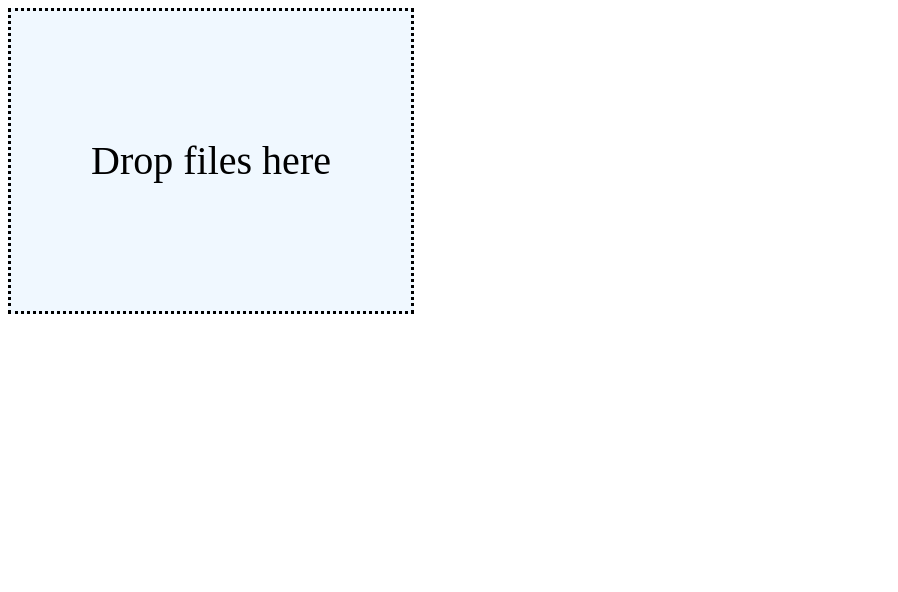
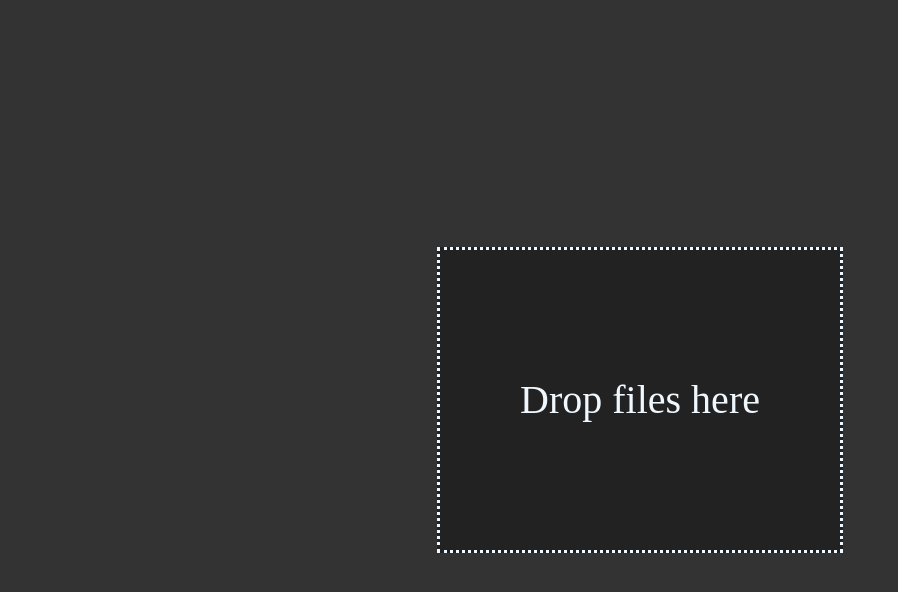
Before and after one commit to Bonsanto/web-node, a website: page views/index.html in a window 1280 px wide. Shown: the whole page, without its empty margins (0-898 px from the left). Drawn offline with Linux system fonts and the light colour scheme.

Commit message:
- Centered the drag and painted the box in a darker color

```diff
--- a/views/index.html
+++ b/views/index.html
@@ -4,9 +4,25 @@
 	<meta charset="UTF-8">
 	<title></title>
 </head>
-<body>
+<body style="background-color: #333333">
 </form>
-<div style="width: 400px; height: 300px; background-color: aliceblue; border-style: dotted solid; border-right-style: dotted; border-left-style: dotted; text-align:center; display: block; font-size: 40px; line-height: 300px;">
+<div style="width: 400px;
+	height: 300px;
+	background-color: #222222;
+	color: aliceblue;
+	border-style: dotted solid;
+	border-right-style: dotted;
+	border-left-style: dotted;
+	text-align:center;
+	display:block;
+	font-size: 40px;
+	line-height: 300px;
+	position: absolute;
+	margin: auto;
+	left: 0;
+	right: 0;
+	top: 0;
+	bottom: 0">
 	Drop files here
 </div>
 <output id="list"></output>
```
